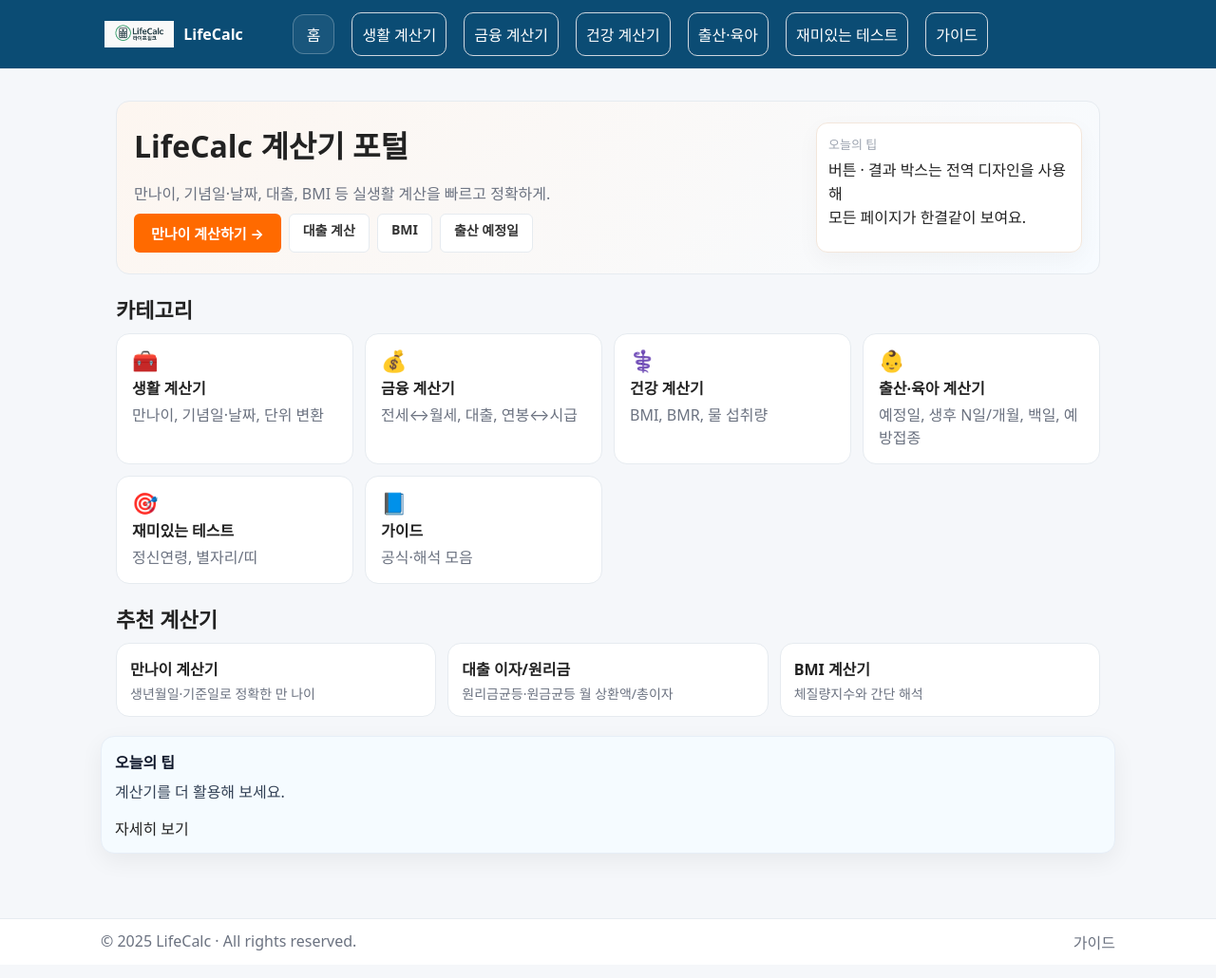
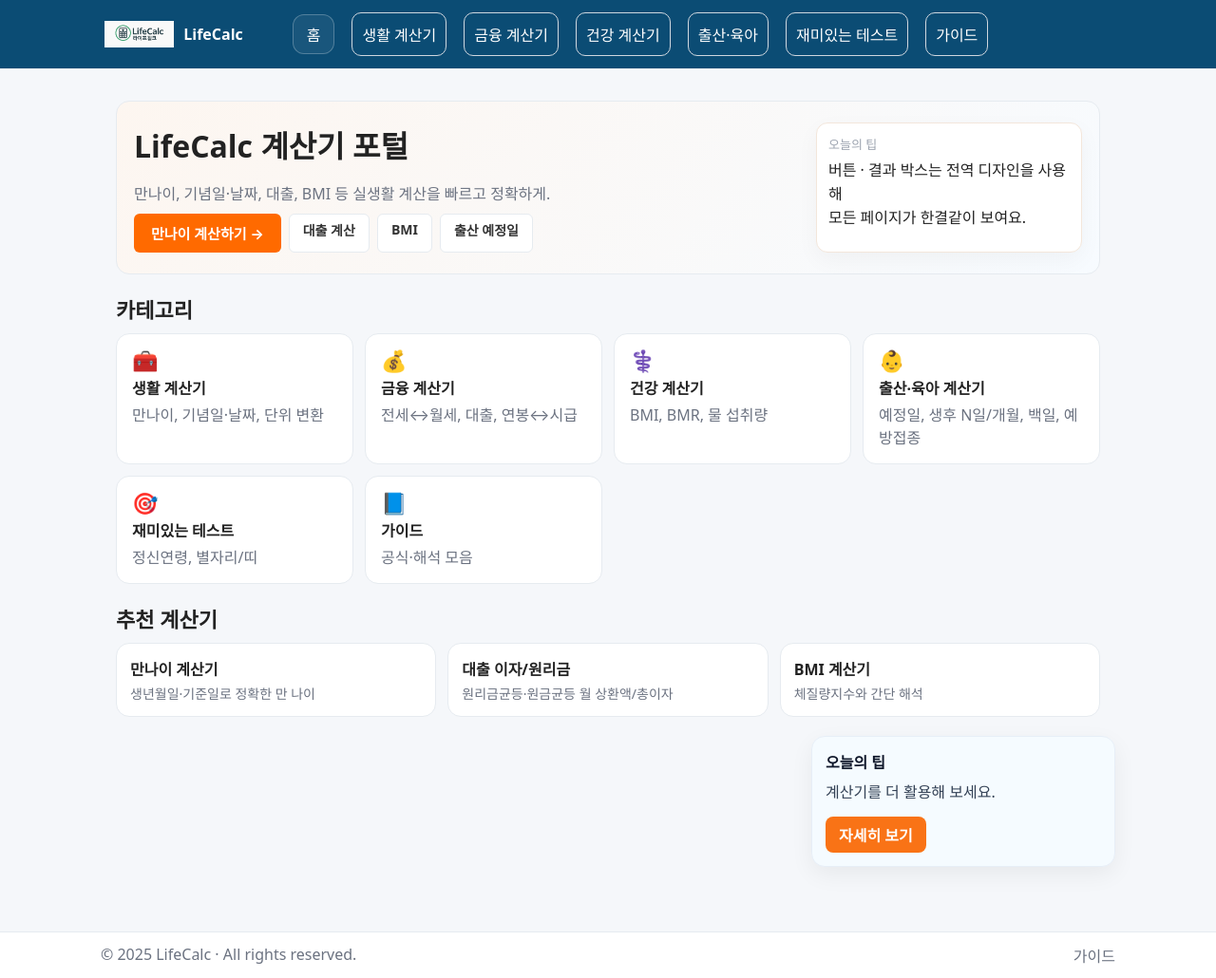
Before and after one commit to khai-lang/LifeCalc, a Jekyll site: the page built from index.md, in a window 1280 px wide and 1030 px high. Shown: the whole window at 95% size. Built offline with Jekyll 4.4.1, drawn with Linux system fonts in a browser that asks for light colours.

Commit message:
Update default.html

```diff
--- a/_layouts/default.html
+++ b/_layouts/default.html
@@ -276,6 +276,43 @@
 @media (min-width:1101px){
   .mobile-only{ display:none; }
 }
+  /* 버튼/링크 가독성 보강 */
+.promo-card .btn-orange{
+  display:inline-block;
+  padding:7px 14px;
+  border-radius:8px;
+  background:#f97316;
+  color:#fff !important;
+  font-weight:600;
+  text-decoration:none;
+  transition:background .2s;
+}
+.promo-card .btn-orange:hover{ background:#ea580c; }
+.promo-card a{ color:#0ea5e9; text-decoration:none; }
+.promo-card a:hover{ text-decoration:underline; }
+
+/* PC/모바일 위치 전환을 위한 훅 */
+.promo-desktop{ /* 우측 사이드 컨테이너용 */
+  /* 기본은 숨김: 모바일에서 숨기고, 데스크톱에서만 보이게 아래 미디어쿼리로 제어 */
+}
+
+/* 반응형: 모바일=본문 하단만 보이게 */
+@media (max-width:1100px){
+  .mobile-only{ display:block; }  /* 본문 하단 카드 표시 */
+  .promo-desktop{ display:none; } /* 우측 사이드는 숨김 */
+}
+
+/* 반응형: 데스크톱=우측 사이드만 보이게 */
+@media (min-width:1101px){
+  .mobile-only{ display:none; }   /* 본문 하단 카드 숨김 */
+  .promo-desktop{
+    display:block;
+    width:320px;                  /* 광고 사이드폭과 비슷하게 */
+    margin-left:auto;
+    position:sticky;              /* 스크롤해도 따라오도록 */
+    top:96px;                     /* 헤더 높이에 맞춰 조정 */
+  }
+}
 
 
   </style>
```
